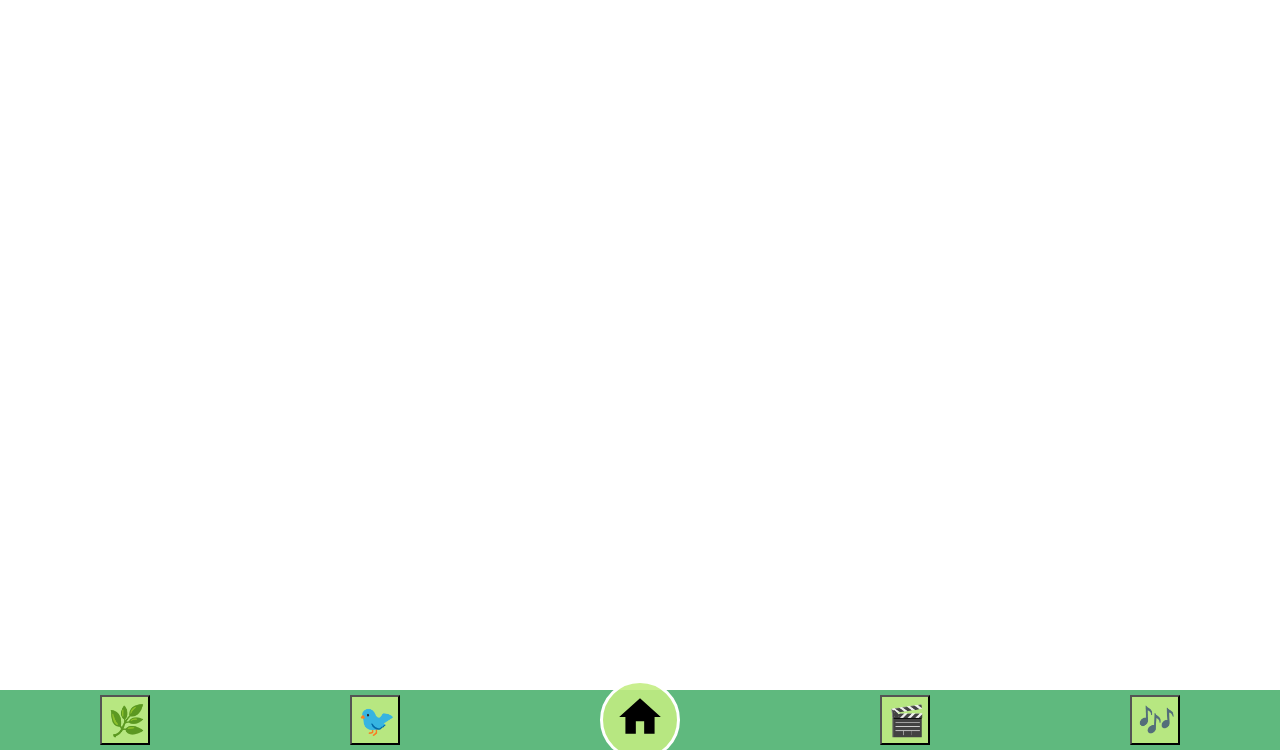
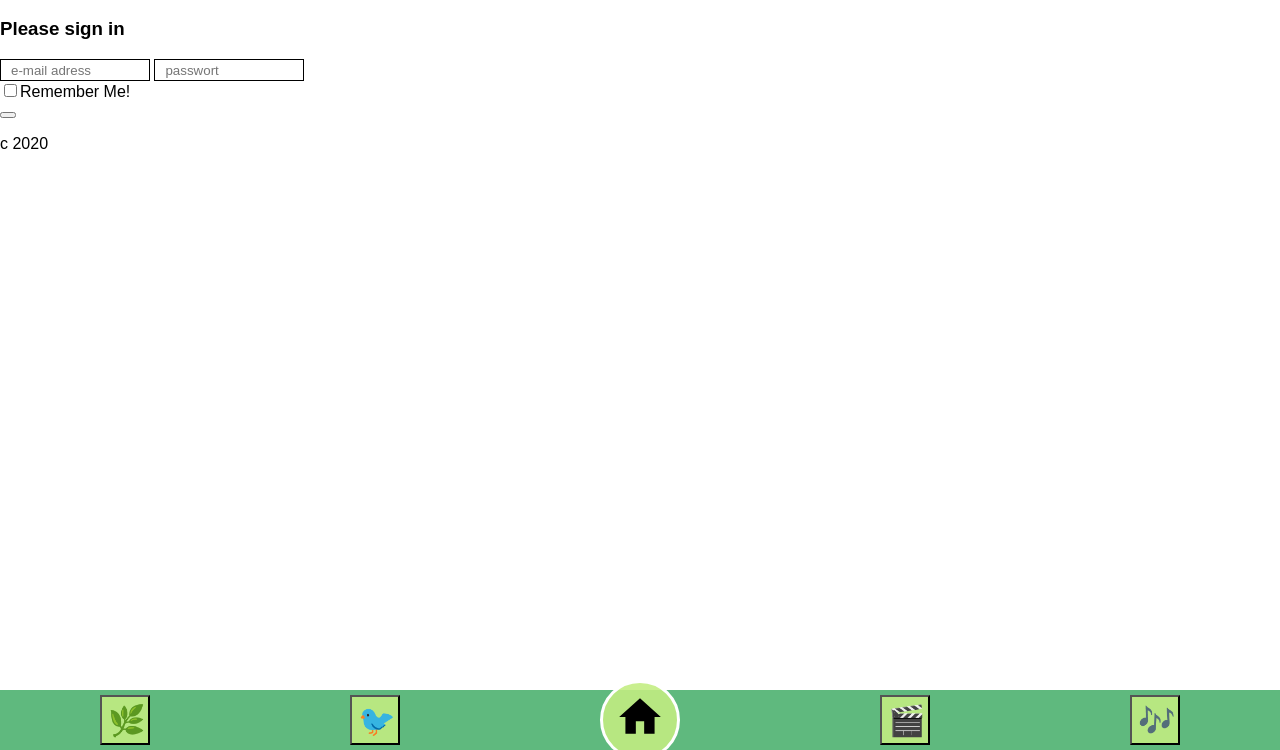
Before and after one commit to neuefische/newzeeland, a website: page index.html in a window 1280 px wide. Shown: the part 50-800 px from the top of the page. Drawn offline with nearby package versions, Linux system fonts and the light colour scheme; files that its build step writes are made by us from their sources.

Commit message:
Add SignIn Form

```diff
--- a/index.html
+++ b/index.html
@@ -12,7 +12,26 @@
       <h1 class="header__headline">New Zealand - Home</h1>
     </header>
     <hr class="underline" />
-    <main></main>
+    <main class="main">
+      <form class="main__signin">
+        <h3>Please sign in</h3>
+        <input
+          type="email"
+          placeholder="e-mail adress"
+          class="main__signin_input"
+        />
+        <input
+          type="password"
+          placeholder="passwort"
+          class="main__signin_input"
+        />
+        <div>
+          <label><input type="checkbox" />Remember Me!</label>
+        </div>
+        <button></button>
+        <p>c 2020</p>
+      </form>
+    </main>
     <footer class="bottom-nav">
       <a href="flora.html"><button class="btn-nav">🌿</button></a>
       <a href="fauna.html"><button class="btn-nav">🐦</button></a>
--- a/src/styles.scss
+++ b/src/styles.scss
@@ -72,3 +72,13 @@ body {
 .underline {
   margin: 0px;
 }
+
+.main__signin {
+  font-family: fantasy;
+}
+.main__signin_input {
+  height: 20px;
+  width: 150px;
+  border: 1px solid black;
+  padding: 10px;
+}
```
